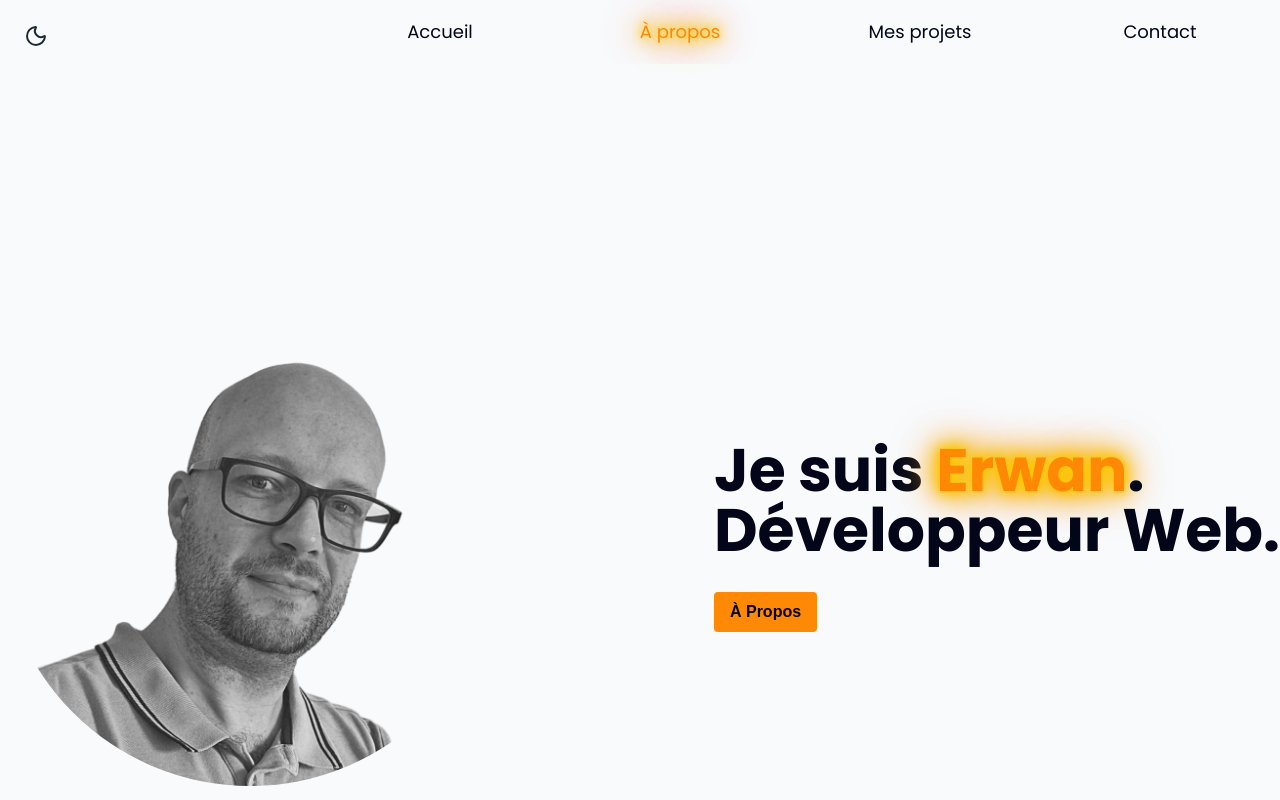
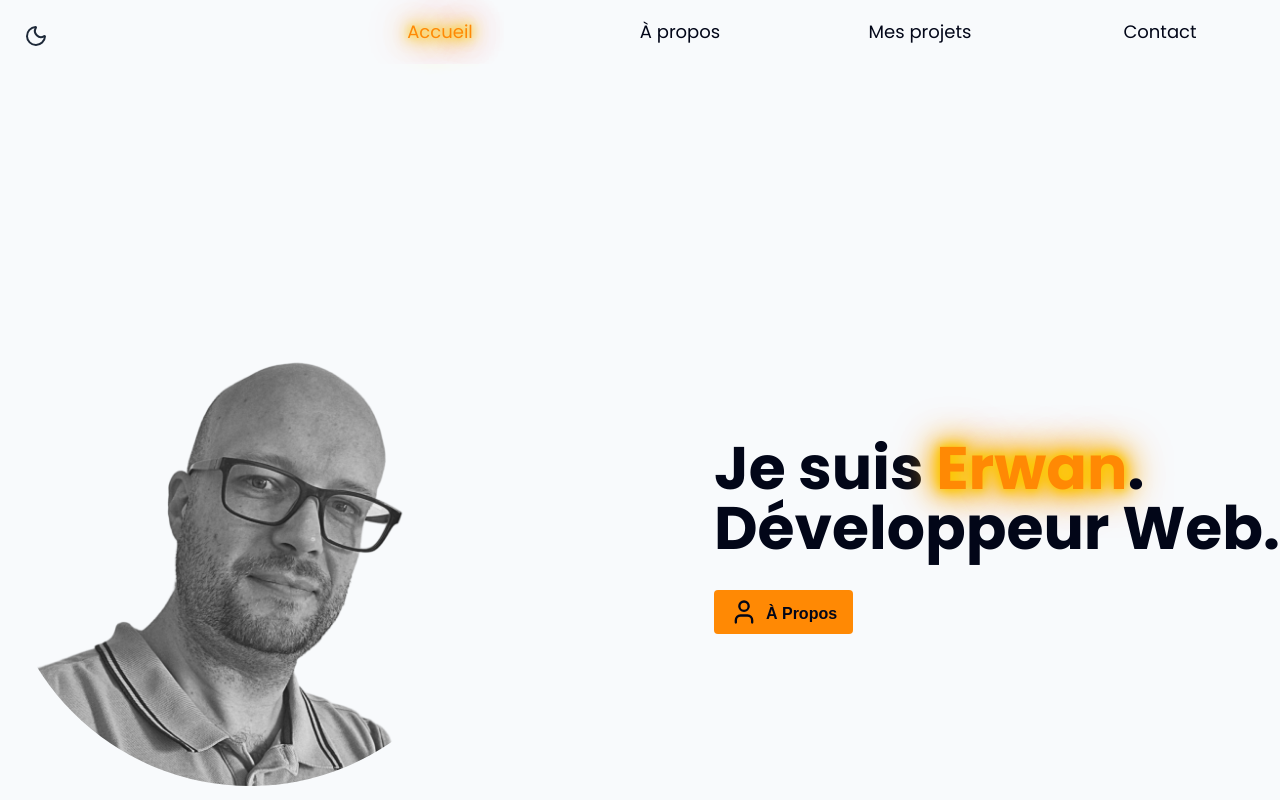
Before and after one commit to MisterWaner/portfolio, a Next.js app: page / in a window 1280 px wide. Shown: the top 800 px of the page. Built offline with nearby package versions, Linux system fonts and the light colour scheme.

Commit message:
8th commit: --UPDATE scrollspy hook to take account of the header's heigth.

```diff
--- a/src/app/globals.css
+++ b/src/app/globals.css
@@ -100,3 +100,7 @@ body {
         background-color: oklch(70.5% 0.213 47.604);
     }
 }
+
+section {
+    scroll-margin-top: 4rem;
+}
--- a/src/components/layout/Header.tsx
+++ b/src/components/layout/Header.tsx
@@ -7,6 +7,7 @@ import { Menu, X } from 'lucide-react';
 
 export default function Header() {
     const [isMenuOpen, setIsMenuOpen] = useState(false);
+
     const sectionData = [
         {
             title: 'Accueil',
@@ -14,7 +15,7 @@ export default function Header() {
         },
         {
             title: 'À propos',
-            id: 'à-propos',
+            id: 'a-propos',
         },
         {
             title: 'Mes projets',
@@ -26,6 +27,7 @@ export default function Header() {
         },
     ];
     const sectionIds = sectionData.map((section) => section.id);
+
     const activeId = useScrollSpy(sectionIds);
 
     function toggleMenu() {
@@ -38,8 +40,18 @@ export default function Header() {
 
     function handleClick(id: string) {
         const element = document.getElementById(id);
+        const header = document.querySelector('header');
+        const headerOffset = header ? header.getBoundingClientRect().height : 0;
+
         if (element) {
-            element.scrollIntoView({ behavior: 'smooth' });
+            const elementPosition =
+                element.getBoundingClientRect().top + window.pageYOffset;
+            const offsetPosition = elementPosition - headerOffset;
+
+            window.scrollTo({
+                top: offsetPosition,
+                behavior: 'smooth',
+            });
             closeMenu();
         }
     }
--- a/src/components/layout/Wrapper.tsx
+++ b/src/components/layout/Wrapper.tsx
@@ -1,6 +1,6 @@
 export default function Wrapper({ children }: { children: React.ReactNode }) {
     return (
-        <main className='relative top-24 z-0 mx-10 lg:mx-20 xl:mx-auto xl:max-w-7xl '>
+        <main className='relative top-24 z-0 mx-10 lg:mx-20 xl:mx-auto xl:max-w-7xl'>
             {children}
         </main>
     );
--- a/src/components/sections/About/About.tsx
+++ b/src/components/sections/About/About.tsx
@@ -1,6 +1,6 @@
 export default function About() {
     return (
-        <section id='à-propos' className='mt-10'>
+        <section id='a-propos' className='mt-10'>
             <div>
                 Lorem ipsum dolor sit amet consectetur adipisicing elit. Maxime
                 voluptates laboriosam illum ipsa. Cupiditate magni nemo
--- a/src/components/sections/Hero/Hero.tsx
+++ b/src/components/sections/Hero/Hero.tsx
@@ -1,5 +1,6 @@
 import Image from 'next/image';
 import Link from 'next/link';
+import { User } from 'lucide-react';
 import Button from '@/components/ui/Button';
 
 export default function Hero() {
@@ -31,8 +32,11 @@ export default function Hero() {
                         Développeur Web.
                     </h1>
                     <div className='mt-8 w-full flex justify-center md:justify-start'>
-                        <Link href='/#à-propos'>
-                            <Button>À Propos</Button>
+                        <Link href='/#a-propos'>
+                            <Button className='flex items-end gap-2'>
+                                <User height={28} width={28} />
+                                À Propos
+                            </Button>
                         </Link>
                     </div>
                 </div>
--- a/src/hooks/useScrollSpy.ts
+++ b/src/hooks/useScrollSpy.ts
@@ -1,11 +1,23 @@
 import { useEffect, useState } from 'react';
 
-export function useScrollSpy(sectionIds: string[], offset = 0) {
+export function useScrollSpy(sectionIds: string[]) {
     const [activeId, setActiveId] = useState<string | null>(null);
+    const [headerOffset, setHeaderOffset] = useState(0);
 
     useEffect(() => {
+        if (typeof window === 'undefined') return;
+
+        const header = document.querySelector('header');
+        if (header) {
+            setHeaderOffset(header.getBoundingClientRect().height);
+        }
+    }, []);
+
+    useEffect(() => {
+        if (headerOffset === 0) return;
+
         const handleScroll = () => {
-            const scrollPosition = window.scrollY + window.innerHeight / 2;
+            const scrollPosition = window.scrollY + headerOffset + 1;
 
             for (let i = 0; i < sectionIds.length; i++) {
                 const current = document.getElementById(sectionIds[i]);
@@ -13,8 +25,8 @@ export function useScrollSpy(sectionIds: string[], offset = 0) {
 
                 if (!current) continue;
 
-                const currentTop = current.offsetTop - offset;
-                const nextTop = next ? next.offsetTop - offset : Infinity;
+                const currentTop = current.offsetTop - headerOffset;
+                const nextTop = next ? next.offsetTop - headerOffset : Infinity;
 
                 if (scrollPosition >= currentTop && scrollPosition < nextTop) {
                     setActiveId(sectionIds[i]);
@@ -27,7 +39,7 @@ export function useScrollSpy(sectionIds: string[], offset = 0) {
         handleScroll(); // Initial check on mount
 
         return () => window.removeEventListener('scroll', handleScroll);
-    }, [sectionIds, offset]);
+    }, [sectionIds, headerOffset]);
 
     return activeId;
 }
```
